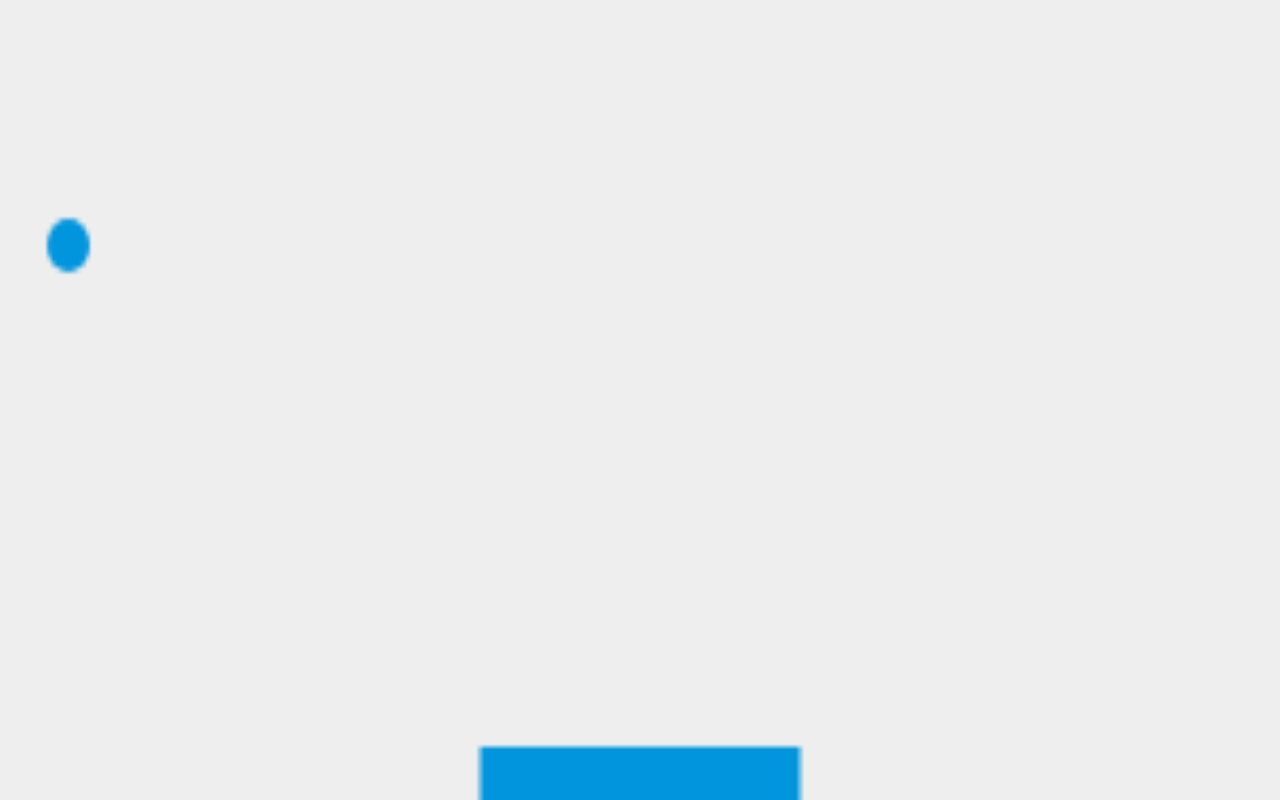
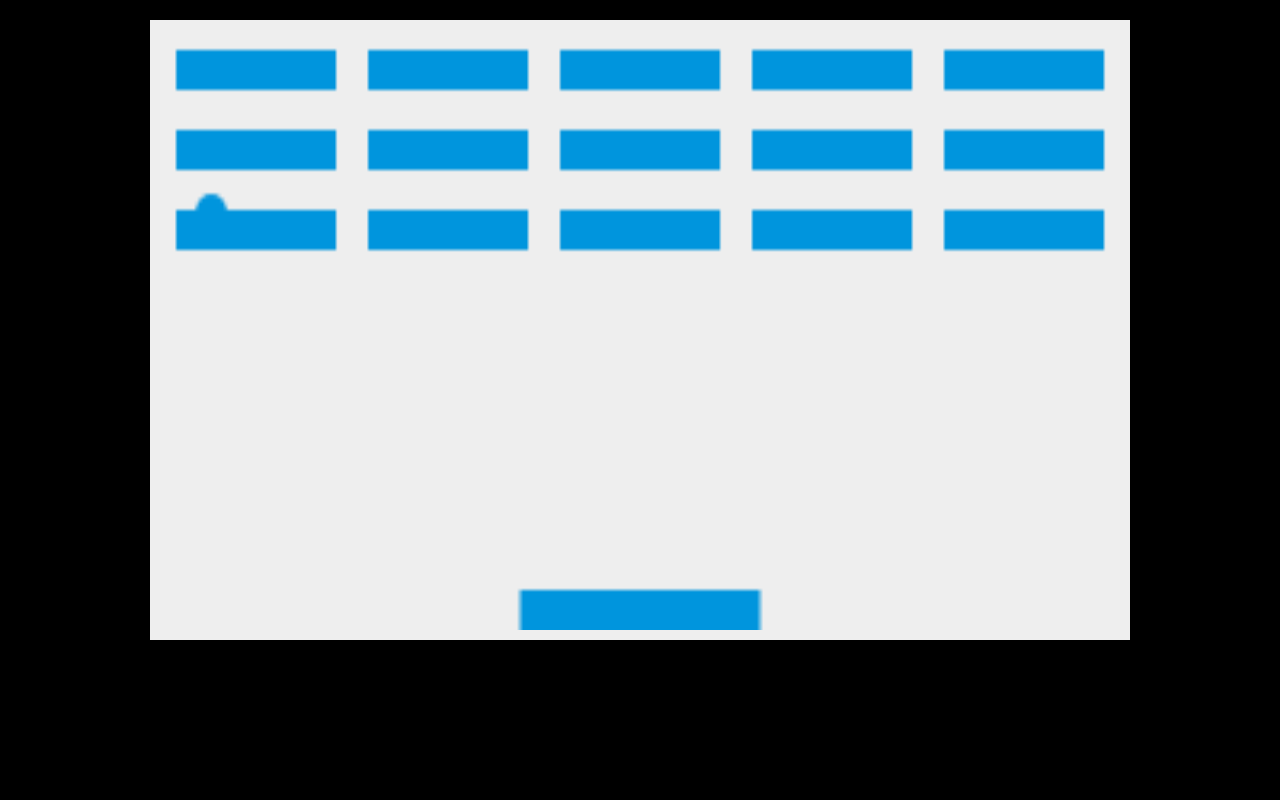
Before and after one commit to glenak1911/breakout, a plain HTML site: page index.html in a window 1280 px wide. Drawn offline with Linux system fonts and the light colour scheme.

Commit message:
Added target bricks

```diff
--- a/script.js
+++ b/script.js
@@ -3,21 +3,36 @@ var canvas = document.getElementById("myCanvas");
 var ctx = canvas.getContext("2d");
 var x = canvas.width/2;
 var y = canvas.height-30;
+
 var dx = 2;
 var dy = -2;
 var ballRadius = 5;
+
 var paddleHeight = 10;
 var paddleWidth = 75;
 var paddleX = (canvas.width-paddleWidth)/2;
+
 var rightPressed = false;
 var leftPressed = false;
+
+var bricks = [];
 var brickRowCount = 3;
 var brickColumnCount = 5
+var brickWidth = 50;
+var brickHeight = 10;
+var brickPadding = 10;
+var brickOffsetTop = 5;
+var brickOffsetLeft = 5;
+var r;
+var c;
+var brickX = (c*(brickWidth+brickPadding))+brickOffsetLeft;
+var brickY = (r*(brickHeight+brickPadding))+brickOffsetTop;
 
 /*Main function that calls the draw method every 10ms */
 function initialize(){
 	document.addEventListener("keydown", keyDownHandler, false);
 	document.addEventListener("keyup", keyUpHandler, false);
+	buildBricks();
 
 	setInterval(draw, 10);
 }
@@ -35,14 +50,7 @@ function draw(){
 	ctx.clearRect(0, 0, canvas.width, canvas.height);
 	drawBall();
 	drawPaddle();
-
-	if(rightPressed && paddleX < canvas.width-paddleWidth){
-		paddleX+=7;
-	}
-
-	if(leftPressed && paddleX>0){
-		paddleX-=7;
-	}
+	drawBricks();
 
 	if(x + dx > canvas.width-ballRadius || x + dx < ballRadius){
 		dx = -dx;
@@ -59,6 +67,14 @@ function draw(){
 		}
 	}
 
+	if(rightPressed && paddleX < canvas.width-paddleWidth){
+		paddleX+=7;
+	}
+
+	if(leftPressed && paddleX>0){
+		paddleX-=7;
+	}
+
 	x+=dx;
 	y+=dy;
 }
@@ -73,9 +89,11 @@ function drawPaddle(){
 
 function keyDownHandler(e){
 	if(e.keyCode == 39){
+		console.log("Left");
 		rightPressed = true;
 	}
 	else if(e.keyCode == 37){
+		console.log("Right");
 		leftPressed = true;
 	}
 }
@@ -87,6 +105,37 @@ function keyUpHandler(e){
 	else if(e.keyCode == 37){
 		leftPressed = false;
 	}
+}
 
+function buildBricks(){
+	for(c = 0;c<brickColumnCount;c++){
+		bricks[c] = [];
+		for(r = 0;r<brickRowCount;r++){
+			bricks[c][r] = {x:0, y:0};
+		}
+	}
+}
 
+function drawBricks(){
+	for(c=0; c<brickColumnCount; c++) {
+		for(r=0; r<brickRowCount; r++) {
+				var brickX = (c*(brickWidth+brickPadding))+brickOffsetLeft;
+        var brickY = (r*(brickHeight+brickPadding))+brickOffsetTop;
+				bricks[c][r].x = brickX;
+				bricks[c][r].y = brickY;
+				ctx.beginPath();
+				ctx.rect(brickX, brickY, brickWidth, brickHeight);
+				ctx.fillStyle = "#0095DD";
+				ctx.fill();
+				ctx.closePath();
+		}
+	}
 }
+
+function collisionDetection(){
+	for(c = 0;c < brickColumnCount; c++){
+		for(r = 0;r < brickRowCount; r++){
+			var b = bricks[c][r];
+		}
+	}
+}
--- a/style.css
+++ b/style.css
@@ -1,11 +1,14 @@
 *{
-	padding: 0;
+	padding: 10px;
 	margin: 0;
+}
+body{
+	background:#000000;
 }
 
 canvas{
-	height:100vh;
-	width:100vw;
+	height:75vh;
+	width:75vw;
 	background: #eee;
 	display:block;
 	margin: 0 auto;
```
Also changed, not shown: 1 other file.
